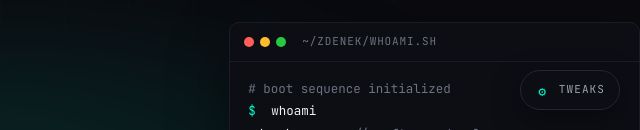
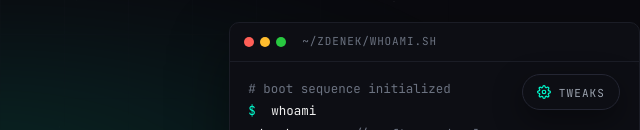
Before and after one commit to xzd3n3k/zdenek.dev, a website: page index.html in a window 1280 px wide. Shown: the part 670-800 px from the top of the page, 640-1280 px from the left. Drawn offline with Linux system fonts and the light colour scheme.

Commit message:
fix: nahradit emoji gear inline SVG ikonou + vertikální centrování textu
Emoji ⚙ má v různých fontech nekonzistentní baseline, takže vedle textu
vypadalo rozházeně. Inline SVG je předvídatelné a přesně zarovnané.

```diff
--- a/index.html
+++ b/index.html
@@ -251,7 +251,10 @@
 
   <!-- Tweaks trigger -->
   <button class="tweaks-trigger" id="tweaksTrigger" data-hover aria-label="Open tweaks panel">
-    <span class="tw-icon">⚙</span>
+    <svg class="tw-icon" width="14" height="14" viewBox="0 0 24 24" fill="none" stroke="currentColor" stroke-width="2" stroke-linecap="round" stroke-linejoin="round" aria-hidden="true">
+      <circle cx="12" cy="12" r="3"/>
+      <path d="M19.4 15a1.65 1.65 0 0 0 .33 1.82l.06.06a2 2 0 0 1 0 2.83 2 2 0 0 1-2.83 0l-.06-.06a1.65 1.65 0 0 0-1.82-.33 1.65 1.65 0 0 0-1 1.51V21a2 2 0 0 1-2 2 2 2 0 0 1-2-2v-.09A1.65 1.65 0 0 0 9 19.4a1.65 1.65 0 0 0-1.82.33l-.06.06a2 2 0 0 1-2.83 0 2 2 0 0 1 0-2.83l.06-.06a1.65 1.65 0 0 0 .33-1.82 1.65 1.65 0 0 0-1.51-1H3a2 2 0 0 1-2-2 2 2 0 0 1 2-2h.09A1.65 1.65 0 0 0 4.6 9a1.65 1.65 0 0 0-.33-1.82l-.06-.06a2 2 0 0 1 0-2.83 2 2 0 0 1 2.83 0l.06.06a1.65 1.65 0 0 0 1.82.33H9a1.65 1.65 0 0 0 1-1.51V3a2 2 0 0 1 2-2 2 2 0 0 1 2 2v.09a1.65 1.65 0 0 0 1 1.51 1.65 1.65 0 0 0 1.82-.33l.06-.06a2 2 0 0 1 2.83 0 2 2 0 0 1 0 2.83l-.06.06a1.65 1.65 0 0 0-.33 1.82V9a1.65 1.65 0 0 0 1.51 1H21a2 2 0 0 1 2 2 2 2 0 0 1-2 2h-.09a1.65 1.65 0 0 0-1.51 1z"/>
+    </svg>
     <span class="tw-label">TWEAKS</span>
   </button>
 
--- a/styles.css
+++ b/styles.css
@@ -811,13 +811,14 @@ footer {
   position: fixed;
   bottom: 20px; right: 20px;
   z-index: 99;
-  display: flex; align-items: center; gap: 8px;
+  display: inline-flex; align-items: center; gap: 8px;
   padding: 10px 14px;
   background: var(--bg-card);
   border: 1px solid var(--line-2);
   border-radius: 999px;
   color: var(--fg-dim);
   font-family: var(--font-mono); font-size: 11px;
+  line-height: 1;
   letter-spacing: 0.1em; text-transform: uppercase;
   box-shadow: 0 10px 30px rgba(0,0,0,0.4);
   transition: all .2s ease;
@@ -829,10 +830,14 @@ footer {
   transform: translateY(-1px);
 }
 .tweaks-trigger .tw-icon {
-  display: inline-grid; place-items: center;
-  width: 16px; height: 16px;
+  display: block;
   color: var(--accent);
-  font-size: 13px;
+  flex-shrink: 0;
+}
+.tweaks-trigger .tw-label {
+  display: inline-block;
+  line-height: 1;
+  transform: translateY(0.5px); /* optical alignment s SVG gear */
 }
 .tweaks-trigger.hidden { opacity: 0; pointer-events: none; transform: translateY(10px); }
 
```
